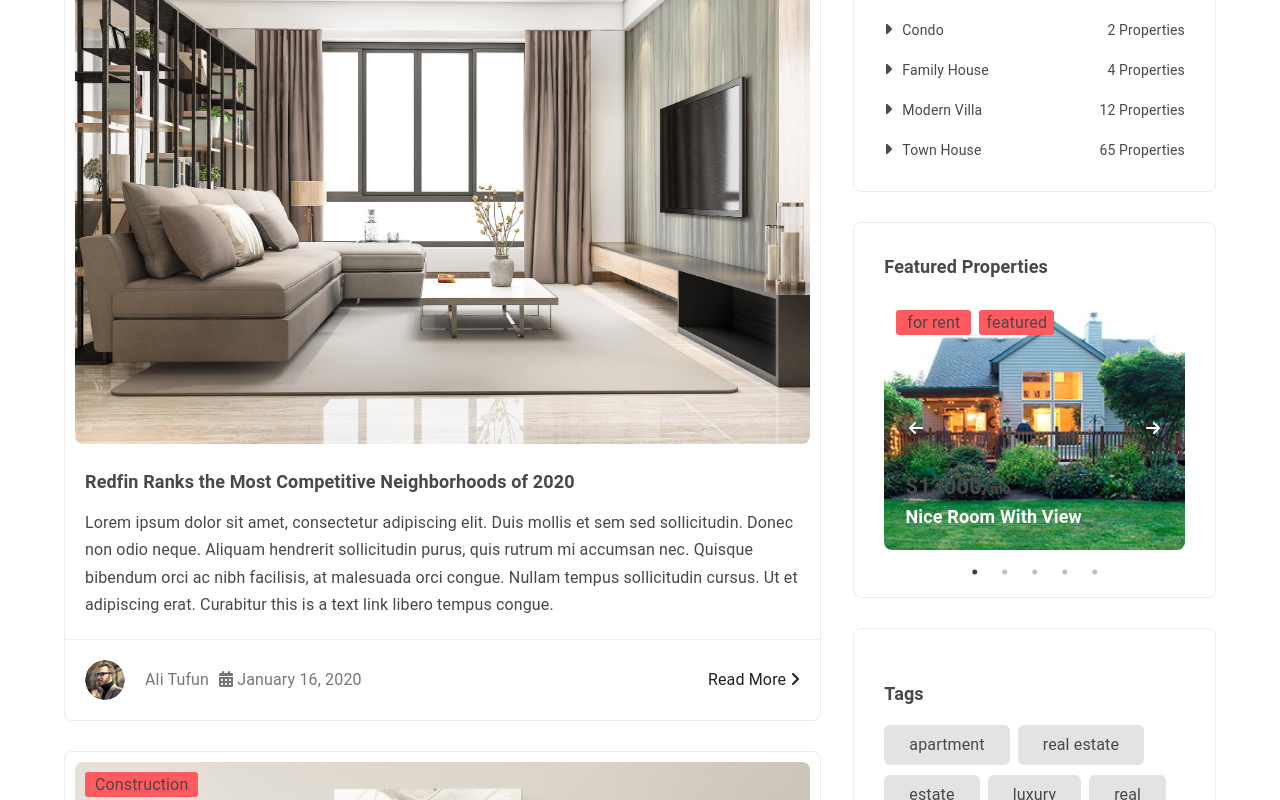
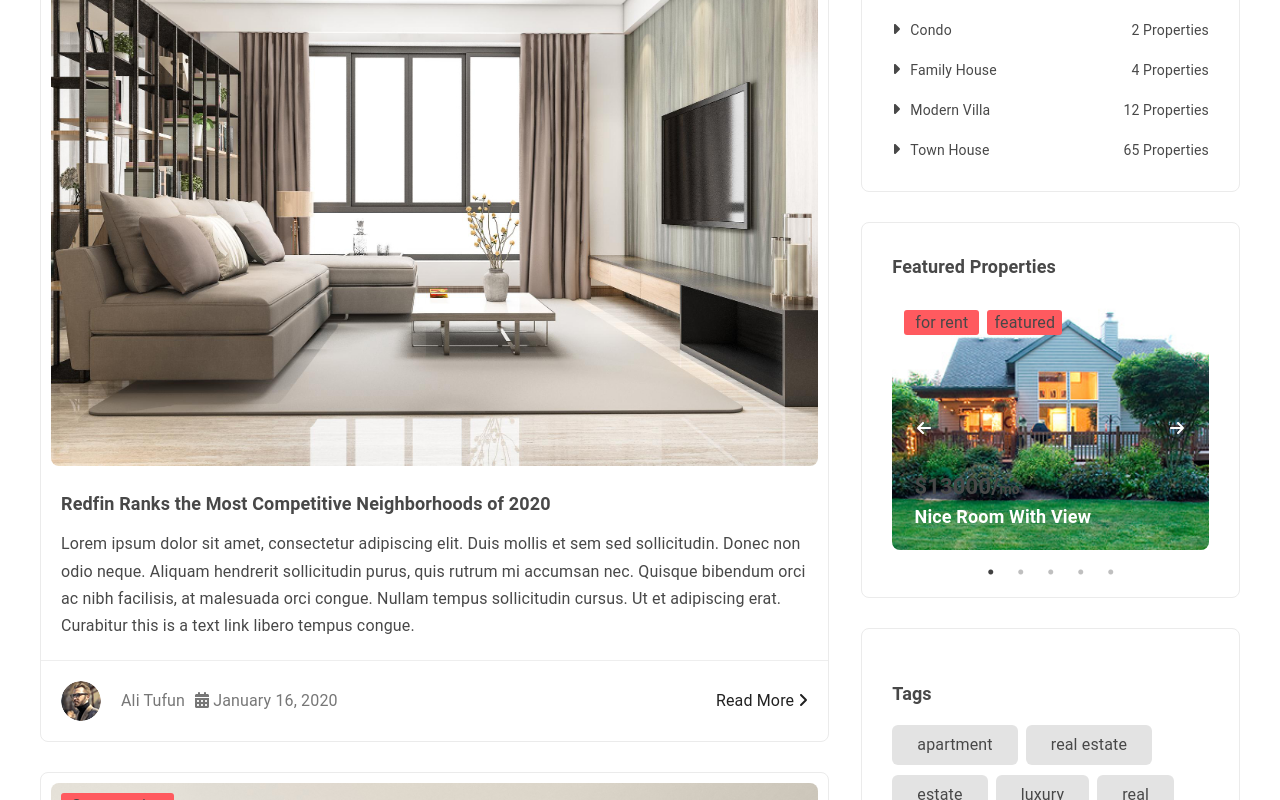
Before and after one commit to zakumialexes/real-estate, a React (Create React App) app: page /blogs in a window 1280 px wide. Shown: the part 761-1561 px from the top of the page. Built offline with nearby package versions, Linux system fonts and the light colour scheme; data requests are answered from the project's data file; the HTML template or start-up script is replaced by a standard one.

Commit message:
Fixed: no x padding in sm

```diff
--- a/src/pages/blog-list/blog-layout/blog-layout.jsx
+++ b/src/pages/blog-list/blog-layout/blog-layout.jsx
@@ -6,7 +6,11 @@ import TagsList from "../tags/tags-list";
 
 function BlogLayout({children}) {
     return (
-        <Container maxWidth="lg" sx={{padding: "60px 0"}}>
+        <Container maxWidth="lg" sx={{
+            padding: {
+                sm: "60px 0"
+            }
+        }}>
             <div className={style.breadcrumbContainer}>
                 <ol className={style.breadcrumb}>
                     <li className="">
```
